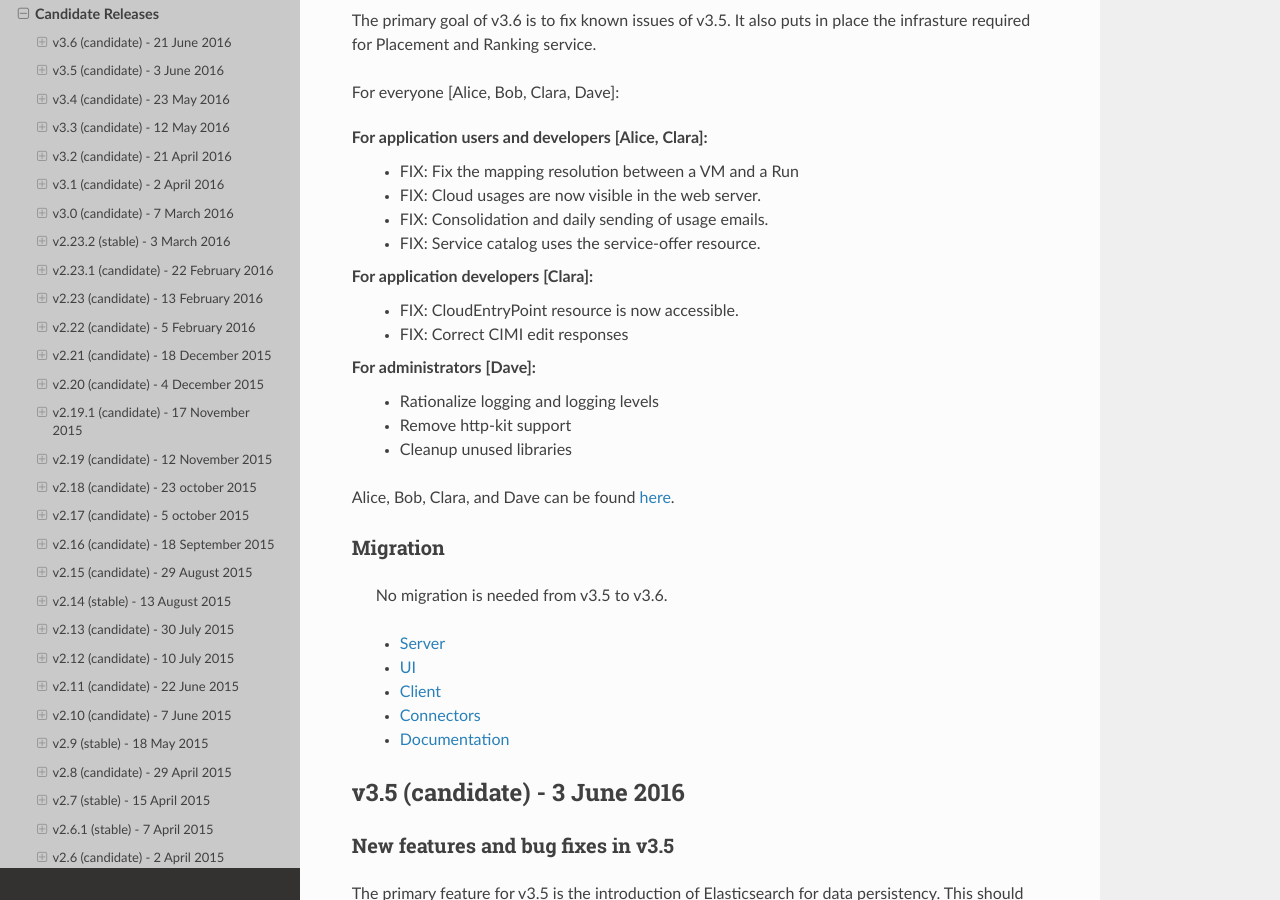
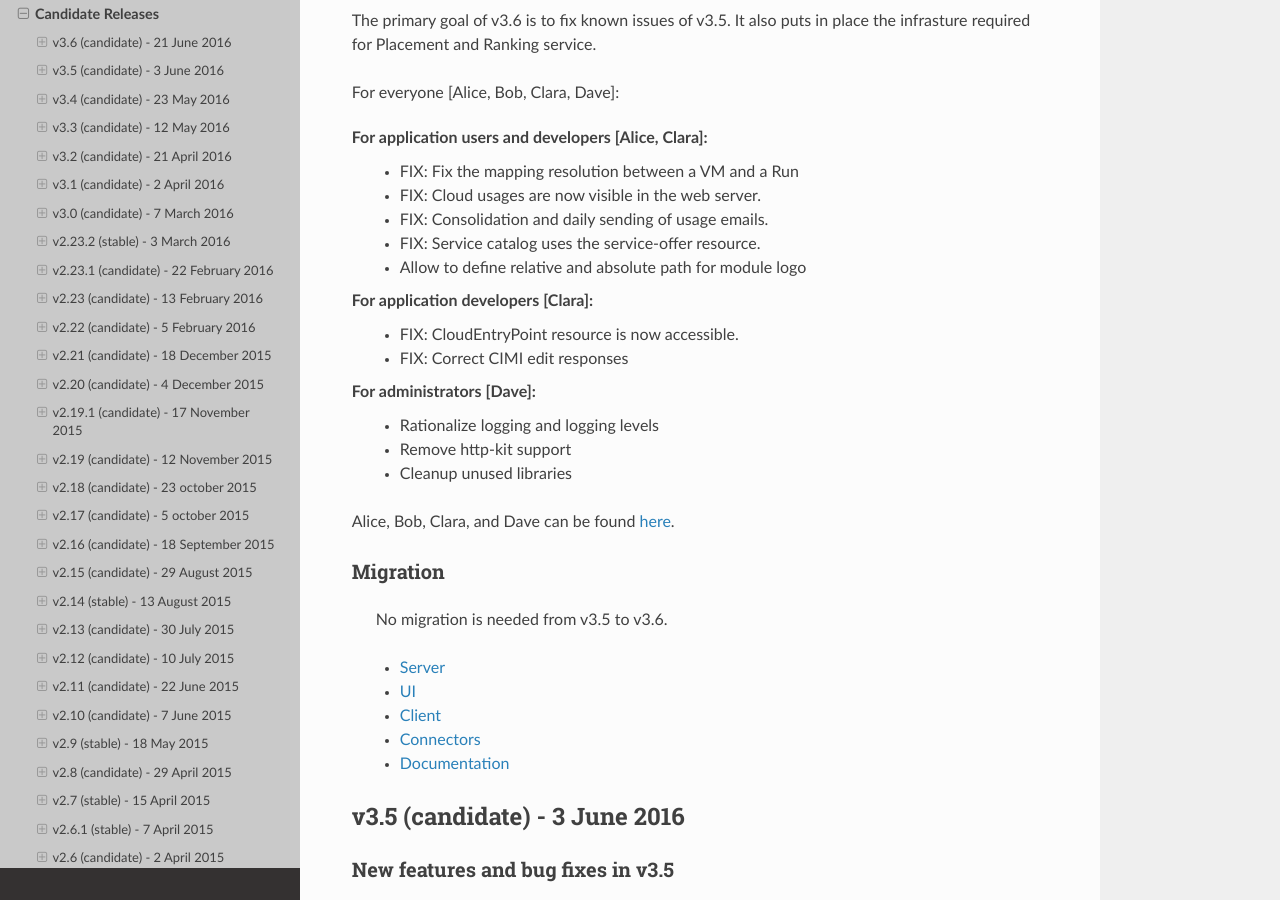
Before and after one commit to slipstream/SlipStreamDocumentation, a Sphinx documentation site: the page built from docs/release_notes/candidate_releases.rst, in a window 1280 px wide and 900 px high, scrolled down 353 px. Built offline with Sphinx 7.4.7 and the Read the Docs theme 2.0.0, drawn with Linux system fonts in a browser that asks for light colours.

Commit message:
Enhance release notes

```diff
--- a/docs/release_notes/candidate_releases.rst
+++ b/docs/release_notes/candidate_releases.rst
@@ -21,6 +21,7 @@ For application users and developers [Alice, Clara]:
  - FIX: Cloud usages are now visible in the web server.
  - FIX: Consolidation and daily sending of usage emails.
  - FIX: Service catalog uses the service-offer resource.
+ - Allow to define relative and absolute path for module logo
 
 For application developers [Clara]:
  - FIX: CloudEntryPoint resource is now accessible.
```
